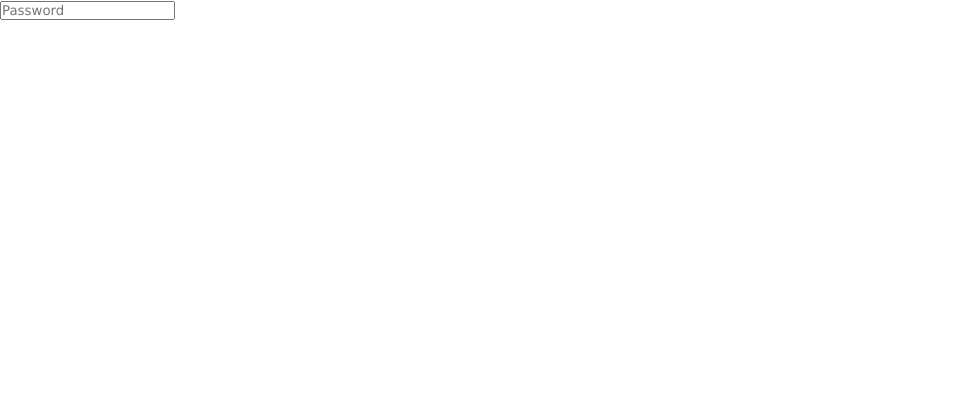
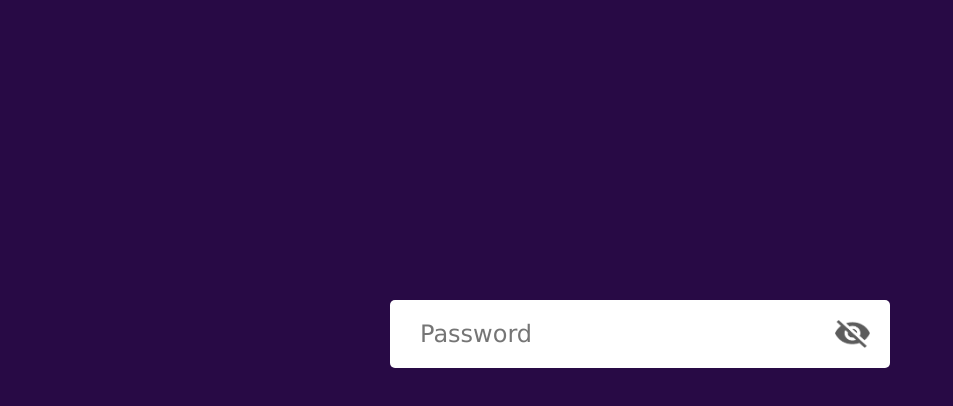
Before and after one commit to jawedH404/Hide-And-Show-PassWord, a plain HTML site: page index.html in a window 1280 px wide. Shown: the whole page, without its empty margins (0-953 px from the left). Drawn offline with Linux system fonts and the light colour scheme.

Commit message:
completed Css

```diff
--- a/index.html
+++ b/index.html
@@ -8,7 +8,8 @@
 </head>
 <body>
     <div class="input-box">
-        <input type="text" placeholder="Password">
+        <input type="text" placeholder="Password" id="password">
+        <img src="./images/eye-close.png" id="eyeicon" >
     </div>
 
 </body>
--- a/style.css
+++ b/style.css
@@ -4,3 +4,32 @@
     font-family: Verdana, Geneva, Tahoma, sans-serif;
     box-sizing: border-box;
 }
+
+body{
+    background: rgb(40, 10, 69);
+}
+
+.input-box{
+    background: #fff;
+    width:90%;
+    max-width: 500px;
+    border-radius: 5px;
+    padding: 10px 20px;
+    margin: 300px auto;
+    display: flex;
+    align-items: center;
+}
+
+.input-box input{
+    width: 100%;
+    padding: 10px;
+    border:  0;
+    font-size: 24px;
+    color: #555;
+
+}
+
+.input-box img{
+    width: 35px;
+    cursor: pointer;
+}
```
